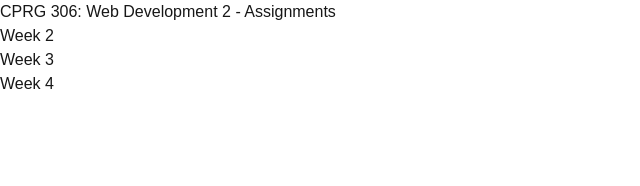
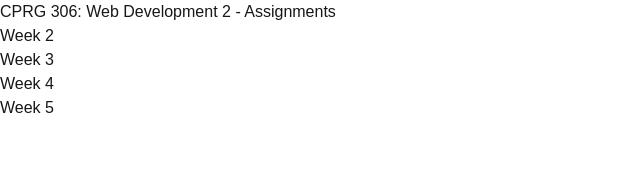
Before and after one commit to kevinsaji99/cprg306-assignments, a Next.js app: page / in a window 1280 px wide. Shown: the top 186 px of the page, without its empty margins (0-640 px from the left). Built offline with nearby package versions, Linux system fonts and the light colour scheme.

Commit message:
week 5 link

```diff
--- a/app/page.js
+++ b/app/page.js
@@ -8,6 +8,7 @@ export default function Home() {
         <li><Link href="/week-2">Week 2</Link></li>
         <li><Link href="/week-3">Week 3</Link></li>
         <li><Link href="/week-4">Week 4</Link></li>
+        <li><Link href="/week-5">Week 5</Link></li>
       </ul>
     </main>
   );
```
